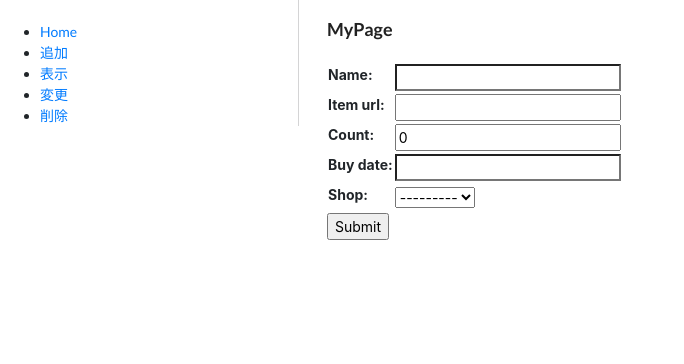
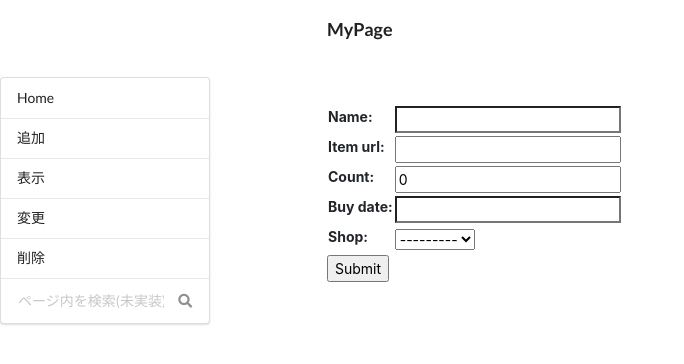
Before and after one commit to t17cs058/myproject, a Django app: page /shoppinglist/add in a window 1280 px wide. Shown: the top 364 px of the page, without its empty margins (0-684 px from the left). Run offline with Django 3.2, Linux system fonts and the light colour scheme; data that the repository does not hold is empty; some libraries are stand-ins or nearby versions.

Commit message:
[make] メニューバー
左側のメニューバーの変更

```diff
--- a/templates/base.html
+++ b/templates/base.html
@@ -2,26 +2,36 @@
 <!doctype html>
 <html lang="ja">
 
-	<head>
-		<meta charset="utf-8">
-		<meta name="viewport" content="width=device-width, initial-scale=1.0">
-		<title>{% block title %} 買い物リスト メインページ{% endblock %}</title>
-		<link rel="stylesheet" type="text/css" href="https://cdnjs.cloudflare.com/ajax/libs/semantic-ui/2.3.3/semantic.min.css">
-		<link rel="stylesheet" href="{% static "/bootstrap/css/bootstrap.min.css" %}">
+<head>
+	<meta charset="utf-8">
+	<meta name="viewport" content="width=device-width, initial-scale=1.0">
+	<title>{% block title %} 買い物リスト メインページ{% endblock %}</title>
+	<link rel="stylesheet" type="text/css"
+		href="https://cdnjs.cloudflare.com/ajax/libs/semantic-ui/2.3.3/semantic.min.css">
+	<link rel="stylesheet" href="{% static "/bootstrap/css/bootstrap.min.css" %}">
 </head>
 
 <body>
 	<div class="ui grid">
 		<div class="four wide column">
-			<div class="ui vertical fluid tabular menu">
-				<ul>
-					<br>
-					<li><a href="{% url 'list' %}">Home</a></li>
-					<li><a href="{% url 'add' %}">追加</a></li>
-					<li><a href="{% url 'show' %}">表示</a></li>
-					<li><a href="{% url 'edit' %}">変更</a></li>
-					<li><a href="{% url 'delete' %}">削除</a></li>
-				</ul>
+			<br><br><br>
+			<div class="ui vertical menu">
+				<a class="teal item" href="{% url 'list' %}">Home
+				</a>
+				<a class="teal item" href="{% url 'add' %}">追加
+				</a>
+				<a class="teal item" href="{% url 'show' %}">表示
+				</a>
+				<a class="teal item" href="{% url 'edit' %}">変更
+				</a>
+				<a class="teal item" href="{% url 'delete' %}">削除
+				</a>
+				<div class="item">
+					<div class="ui transparent icon input">
+						<input type="text" placeholder="ページ内を検索(未実装)">
+						<i class="search icon"></i>
+					</div>
+				</div>
 			</div>
 		</div>
 		<div class="twelve wide stretched column">
```
